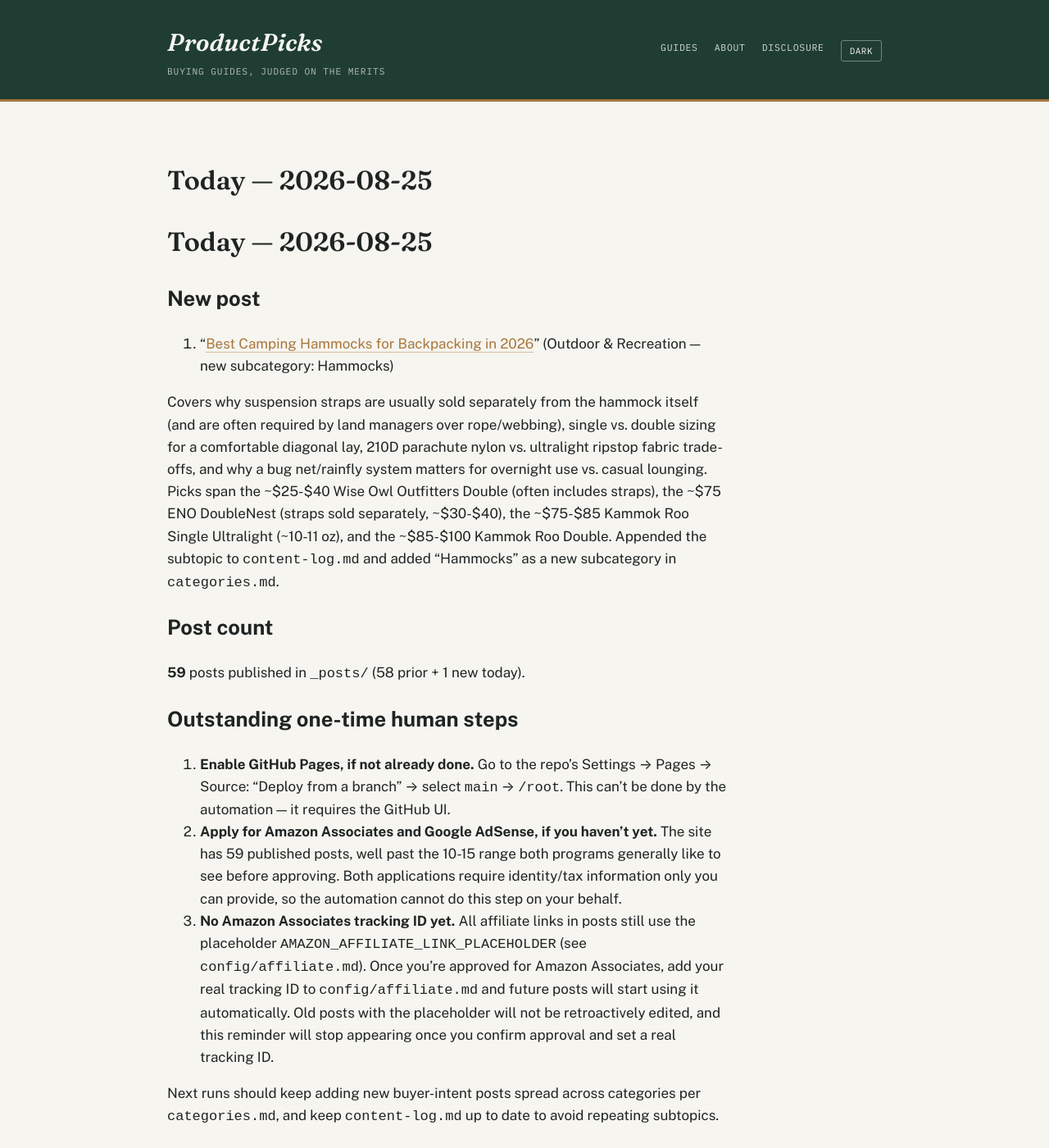
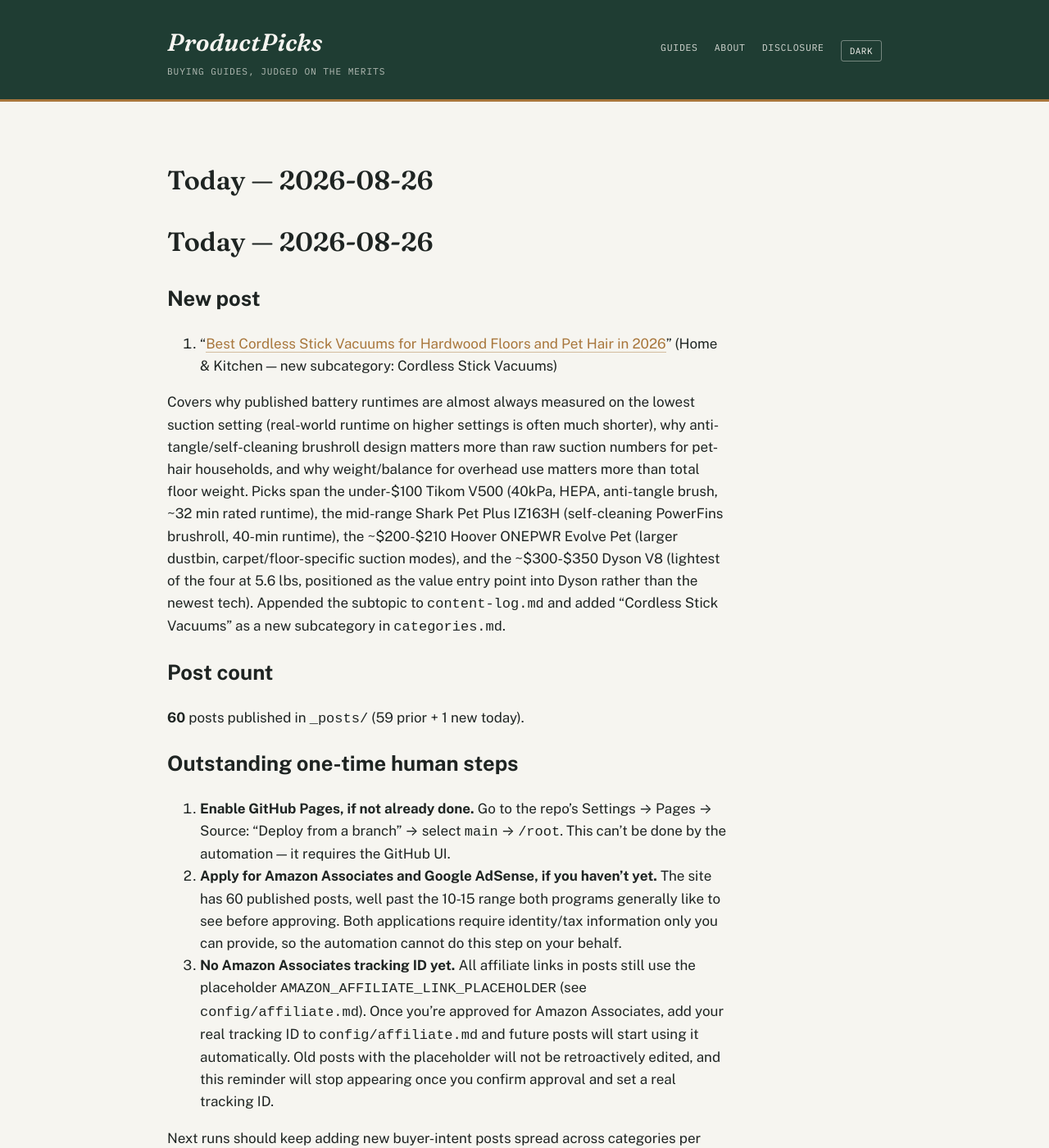
Before and after one commit to ajith198/ProductPicks, a Jekyll site: the page built from today.md, in a window 1280 px wide and 1400 px high. Shown: the whole window at 82% size. Built offline with Jekyll 4.4.1, drawn with Linux system fonts in a browser that asks for light colours; our own code applies the rules of GitHub Pages for plain Markdown files.

Commit message:
daily: 2026-08-26 new post + log update
Co-Authored-By: Claude Sonnet 5 <noreply@anthropic.com>
Claude-Session: https://claude.ai/code/session_01BBQHzMk8xuifSnCVrbeBJx

```diff
--- a/categories.md
+++ b/categories.md
@@ -1,6 +1,6 @@
 # Categories & expansion strategy
 
-**Status: multi-category, as of 2026-07-12. Updated 2026-08-25.** ProductPicks started as a pickleball-only site (see `niche.md` for that original research). This file governs the site now that it has expanded into multiple product verticals, and is the doc future automated/daily runs should consult when choosing what to write next.
+**Status: multi-category, as of 2026-07-12. Updated 2026-08-26.** ProductPicks started as a pickleball-only site (see `niche.md` for that original research). This file governs the site now that it has expanded into multiple product verticals, and is the doc future automated/daily runs should consult when choosing what to write next.
 
 ## Front matter taxonomy
 
@@ -20,7 +20,7 @@ These two fields drive the Category / Type / Year filters in the search bar on t
 | Category | Subcategories covered so far |
 |---|---|
 | Sports | Pickleball, Soccer, Tennis, Cycling, Running, Yoga, Golf, Basketball, Badminton, Swimming, Baseball, Fitness, Volleyball |
-| Home & Kitchen | Coffee Makers, Electric Kettles, Blenders, Air Fryers, Toaster Ovens, Rice Cookers, Stand Mixers, Robot Vacuums, Espresso Machines, Pressure Cookers, Food Processors, Knife Sets, Cast Iron Skillets, Dutch Ovens, Coffee Grinders, Water Filter Pitchers |
+| Home & Kitchen | Coffee Makers, Electric Kettles, Blenders, Air Fryers, Toaster Ovens, Rice Cookers, Stand Mixers, Robot Vacuums, Espresso Machines, Pressure Cookers, Food Processors, Knife Sets, Cast Iron Skillets, Dutch Ovens, Coffee Grinders, Water Filter Pitchers, Cordless Stick Vacuums |
 | Outdoor & Recreation | Camping Tents, Sleeping Bags, Headlamps, Hiking Boots, Camp Stoves, Water Filters, Trekking Poles, Coolers, Backpacking Backpacks, Camp Chairs, Camping Lanterns, Fishing, Rain Jackets, Binoculars, Paddleboards, Kayaks, Life Jackets (PFDs), Hydration Packs, Sleeping Pads, Hammocks |
 
 New subcategories can be added freely within an existing category. New top-level categories should only be added when there's a genuine cluster of buyer-intent content planned for it (not a one-off post) — keep the category list short enough that the dropdown filter stays useful.
--- a/today.md
+++ b/today.md
@@ -1,19 +1,19 @@
-# Today — 2026-08-25
+# Today — 2026-08-26
 
 ## New post
 
-1. "[Best Camping Hammocks for Backpacking in 2026](/outdoor-recreation/buying-guides/best-camping-hammocks-for-backpacking/)" (Outdoor & Recreation — new subcategory: Hammocks)
+1. "[Best Cordless Stick Vacuums for Hardwood Floors and Pet Hair in 2026](/home-kitchen/buying-guides/best-cordless-stick-vacuums-for-hardwood-floors-and-pet-hair/)" (Home & Kitchen — new subcategory: Cordless Stick Vacuums)
 
-Covers why suspension straps are usually sold separately from the hammock itself (and are often required by land managers over rope/webbing), single vs. double sizing for a comfortable diagonal lay, 210D parachute nylon vs. ultralight ripstop fabric trade-offs, and why a bug net/rainfly system matters for overnight use vs. casual lounging. Picks span the ~$25-$40 Wise Owl Outfitters Double (often includes straps), the ~$75 ENO DoubleNest (straps sold separately, ~$30-$40), the ~$75-$85 Kammok Roo Single Ultralight (~10-11 oz), and the ~$85-$100 Kammok Roo Double. Appended the subtopic to `content-log.md` and added "Hammocks" as a new subcategory in `categories.md`.
+Covers why published battery runtimes are almost always measured on the lowest suction setting (real-world runtime on higher settings is often much shorter), why anti-tangle/self-cleaning brushroll design matters more than raw suction numbers for pet-hair households, and why weight/balance for overhead use matters more than total floor weight. Picks span the under-$100 Tikom V500 (40kPa, HEPA, anti-tangle brush, ~32 min rated runtime), the mid-range Shark Pet Plus IZ163H (self-cleaning PowerFins brushroll, 40-min runtime), the ~$200-$210 Hoover ONEPWR Evolve Pet (larger dustbin, carpet/floor-specific suction modes), and the ~$300-$350 Dyson V8 (lightest of the four at 5.6 lbs, positioned as the value entry point into Dyson rather than the newest tech). Appended the subtopic to `content-log.md` and added "Cordless Stick Vacuums" as a new subcategory in `categories.md`.
 
 ## Post count
 
-**59** posts published in `_posts/` (58 prior + 1 new today).
+**60** posts published in `_posts/` (59 prior + 1 new today).
 
 ## Outstanding one-time human steps
 
 1. **Enable GitHub Pages, if not already done.** Go to the repo's Settings → Pages → Source: "Deploy from a branch" → select `main` → `/root`. This can't be done by the automation — it requires the GitHub UI.
-2. **Apply for Amazon Associates and Google AdSense, if you haven't yet.** The site has 59 published posts, well past the 10-15 range both programs generally like to see before approving. Both applications require identity/tax information only you can provide, so the automation cannot do this step on your behalf.
+2. **Apply for Amazon Associates and Google AdSense, if you haven't yet.** The site has 60 published posts, well past the 10-15 range both programs generally like to see before approving. Both applications require identity/tax information only you can provide, so the automation cannot do this step on your behalf.
 3. **No Amazon Associates tracking ID yet.** All affiliate links in posts still use the placeholder `AMAZON_AFFILIATE_LINK_PLACEHOLDER` (see `config/affiliate.md`). Once you're approved for Amazon Associates, add your real tracking ID to `config/affiliate.md` and future posts will start using it automatically. Old posts with the placeholder will not be retroactively edited, and this reminder will stop appearing once you confirm approval and set a real tracking ID.
 
 Next runs should keep adding new buyer-intent posts spread across categories per `categories.md`, and keep `content-log.md` up to date to avoid repeating subtopics.
```
Also changed, not shown: TODAY.md (+1 -1 lines), _posts/2026-08-26-best-cordless-stick-vacuums-for-hardwood-floors-and-pet-hair.md (added, +51 -0 lines), content-log.md (+1 -0 lines).
